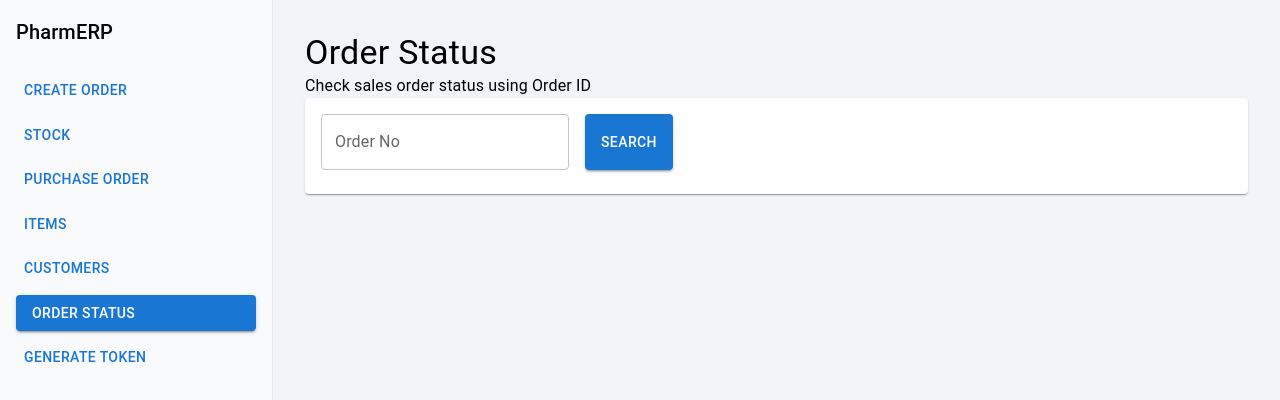
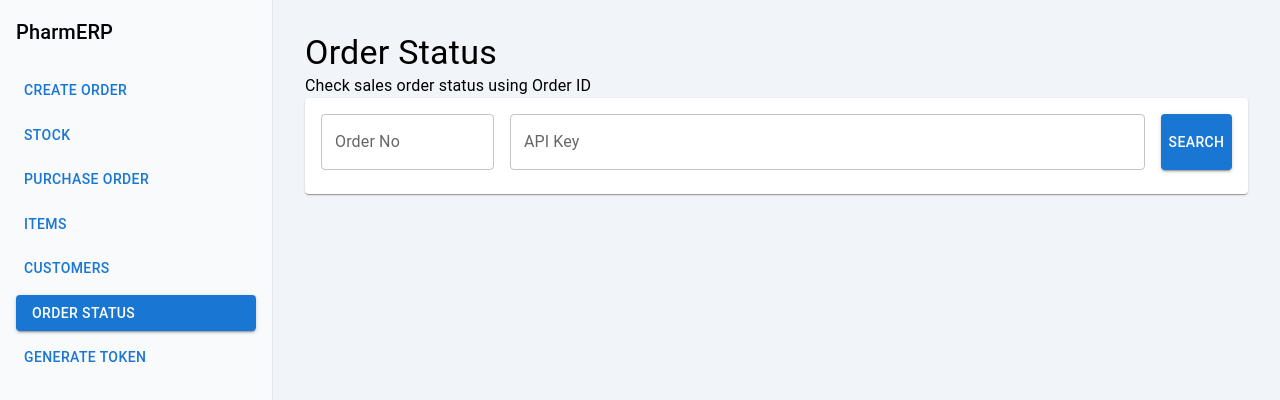
Before and after one commit to asishkumarv/pharmacy, a React (Create React App) app in the folder frontend/: page /order-status in a window 1280 px wide. Shown: the top 400 px of the page. Built offline with nearby package versions, Linux system fonts and the light colour scheme.

Commit message:
backend and frontend connections for order status and generate token

```diff
--- a/frontend/src/pages/OrderStatus.js
+++ b/frontend/src/pages/OrderStatus.js
@@ -19,12 +19,12 @@ const OrderStatus = () => {
   const [orderNo, setOrderNo] = useState("");
   const [data, setData] = useState(null);
   const [loading, setLoading] = useState(false);
-
+const [apiKey, setApiKey] = useState("");
   const handleSearch = async () => {
-    if (!orderNo) {
-      alert("Enter Order Number");
-      return;
-    }
+  if (!orderNo || !apiKey) {
+  alert("Enter Order Number and API Key");
+  return;
+}
 
 
 
@@ -32,9 +32,9 @@ const OrderStatus = () => {
     try {
       setLoading(true);
 
-      const res = await axios.get(
-        `http://localhost:5000/api/order-status?order_no=${orderNo}`
-      );
+const res = await axios.get(
+  `http://localhost:5000/api/order-status?order_no=${orderNo}&apikey=${apiKey}`
+);
 
       setData(res.data);
     } catch (err) {
@@ -63,7 +63,12 @@ const OrderStatus = () => {
               value={orderNo}
               onChange={(e) => setOrderNo(e.target.value)}
             />
-
+<TextField
+  label="API Key"
+  value={apiKey}
+  onChange={(e) => setApiKey(e.target.value)}
+  fullWidth
+/>
             <Button
               variant="contained"
               onClick={handleSearch}
```
Also changed, not shown: 1 other file (tests, documents, lock files or other folders).
